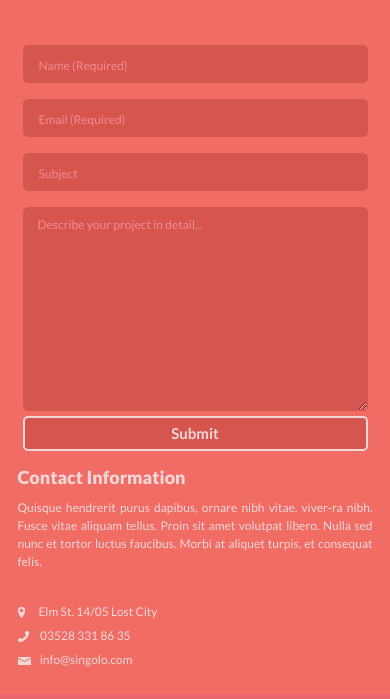
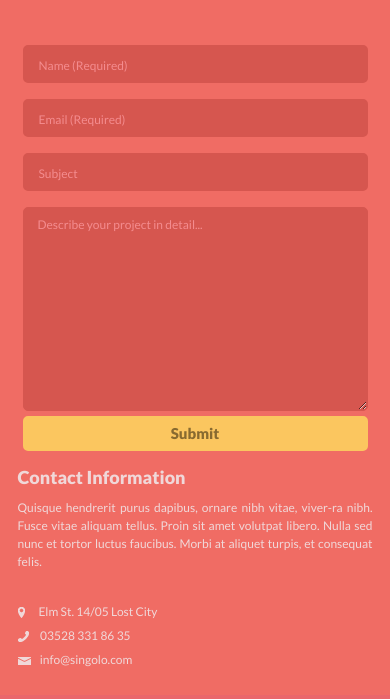
Before and after one commit to ShaDoKaiKan/singolo, a plain HTML site: page index.html in a window 390 px wide. Shown: the part 4712-5411 px from the top of the page. Drawn offline with nearby package versions, Linux system fonts and the light colour scheme.

Commit message:
refactor: change style of buttons

```diff
--- a/style.css
+++ b/style.css
@@ -610,11 +610,13 @@ input {
     width: 20%;
     height: 10%;
     border-radius: 5px;
-    border-color: #f0d8d9;
-    background-color: #d6564f;
+    border-color: #FBC65F;
+    background: #FBC65F;
     font-size: 15px;
-    color: #f0d8d9;
-    font-family: "Lato";
+    color: #886A30;
+    font-family: "Lato";
+    font-style: normal;
+    font-weight: bold;
     border-style: solid;
     margin-top: 5px;
 }
@@ -726,8 +728,14 @@ h4 {
 }
 
 #close-btn {
-    margin-bottom: 1%;
-    margin-left: 42%;
+    width: 100%;
+    border: 1px solid black;
+    border-radius: 25px;
+}
+
+#close-btn:active {
+    transform: scale(0.95, 0.95);
+    transition: ease;
 }
 
 /*QUOTE BOTTOM*/
@@ -848,11 +856,13 @@ h4 {
         width: 100%;
         height: 10%;
         border-radius: 5px;
-        border-color: #f0d8d9;
-        background-color: #d6564f;
+        border-color: #FBC65F;
+        background: #FBC65F;
         font-size: 15px;
-        color: #f0d8d9;
+        color: #886A30;
         font-family: "Lato";
+        font-style: normal;
+        font-weight: bold;
         border-style: solid;
         margin-top: 5px;
     }
```
